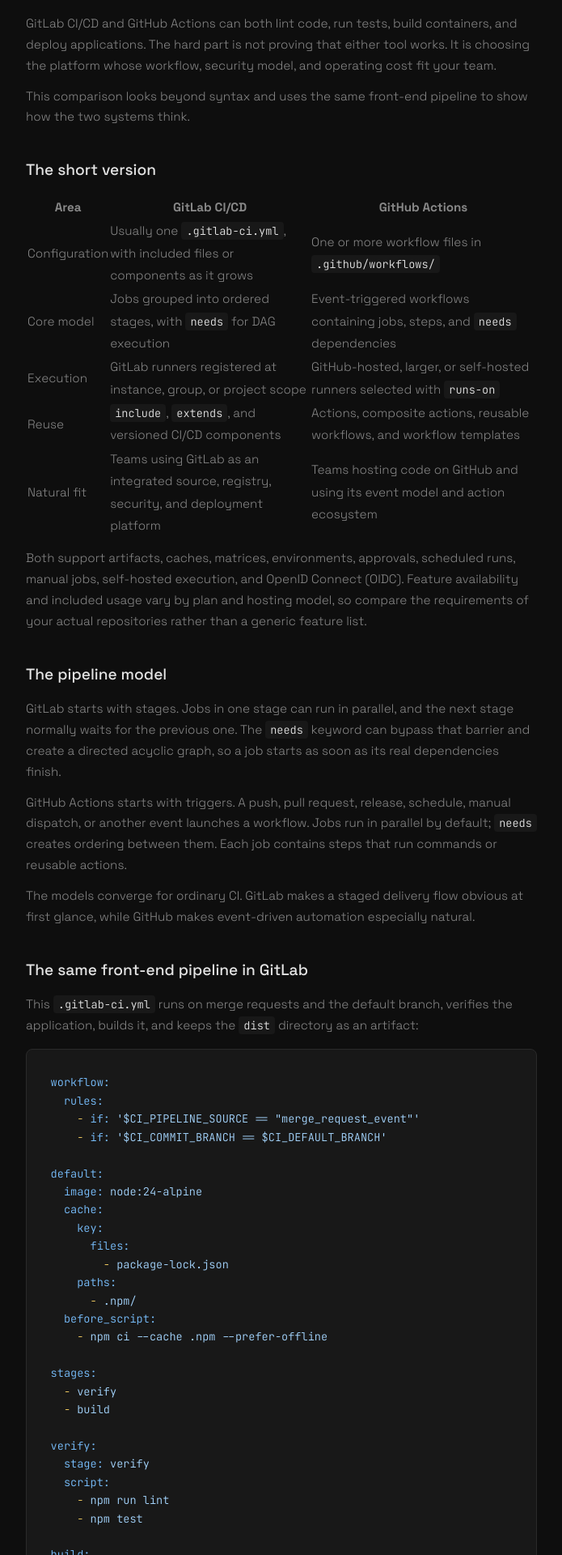
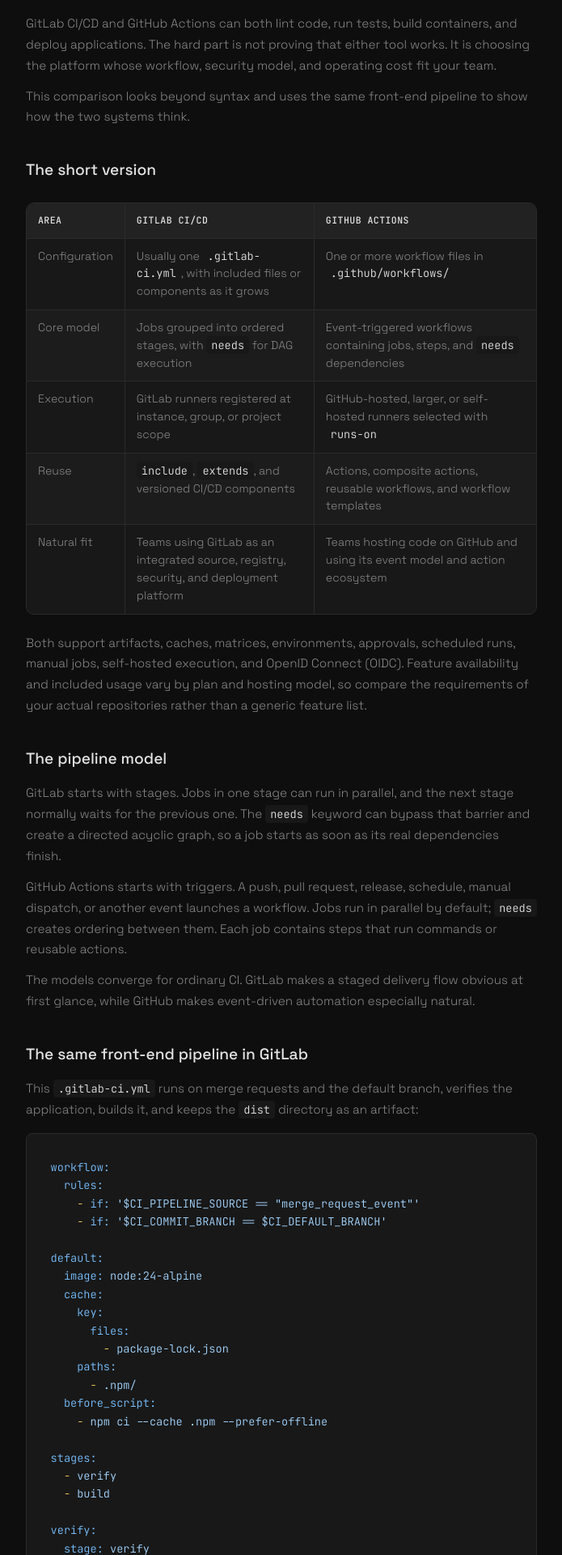
Before and after one commit to mr-farshad-r/mr-farshad-r, a Jekyll site: the page built from _posts/2026-08-15-gitlab-ci-cd-vs-github-actions.md, in a window 1280 px wide. Shown: the part 728-2648 px from the top of the page at 81% size, without its empty margins (292-987 px from the left). Built offline with Jekyll 4.4.1, drawn with Linux system fonts in a browser that asks for light colours; nearby versions of some CDN libraries.

Commit message:
chore(style): better style for tables

```diff
--- a/assets/styles/styles.css
+++ b/assets/styles/styles.css
@@ -908,6 +908,70 @@
     color: var(--text-muted);
 }
 
+.post-content table {
+    display: block;
+    width: 100%;
+    max-width: 100%;
+    margin: 22px 0;
+    overflow-x: auto;
+    border: 1px solid var(--border);
+    border-spacing: 0;
+    border-radius: 10px;
+    background: var(--bg-card);
+    scrollbar-width: thin;
+    scrollbar-color: var(--border-hover) transparent;
+}
+
+.post-content thead {
+    color: var(--text);
+    background: var(--bg-hover);
+}
+
+.post-content th,
+.post-content td {
+    min-width: 96px;
+    padding: 11px 14px;
+    border-right: 1px solid var(--border);
+    border-bottom: 1px solid var(--border);
+    text-align: left;
+    vertical-align: top;
+}
+
+.post-content th {
+    font-family: var(--font-mono);
+    font-size: 0.72rem;
+    font-weight: 500;
+    letter-spacing: .04em;
+    text-transform: uppercase;
+    white-space: nowrap;
+}
+
+.post-content td {
+    font-size: 0.88rem;
+    line-height: 1.55;
+}
+
+.post-content tbody tr:last-child td {
+    border-bottom: 0;
+}
+
+.post-content th:last-child,
+.post-content td:last-child {
+    border-right: 0;
+}
+
+.post-content tbody tr {
+    transition: background-color .15s ease;
+}
+
+.post-content tbody tr:nth-child(even) {
+    background: rgba(255, 255, 255, .015);
+}
+
+.post-content tbody tr:hover {
+    background: var(--bg-hover);
+}
+
 /* ── Persian / RTL content ── */
 
 [lang="fa"] {
@@ -936,6 +1000,18 @@
     padding-right: 16px;
     padding-left: 0;
     border-right: 3px solid var(--border);
+    border-left: 0;
+}
+
+.post[dir="rtl"] .post-content th,
+.post[dir="rtl"] .post-content td {
+    border-right: 0;
+    border-left: 1px solid var(--border);
+    text-align: right;
+}
+
+.post[dir="rtl"] .post-content th:last-child,
+.post[dir="rtl"] .post-content td:last-child {
     border-left: 0;
 }
 
@@ -1154,4 +1230,14 @@
     .about-panel {
         width: 100vw;
     }
+
+    .post-content table {
+        margin: 18px 0;
+    }
+
+    .post-content th,
+    .post-content td {
+        min-width: 84px;
+        padding: 9px 11px;
+    }
 }
```
